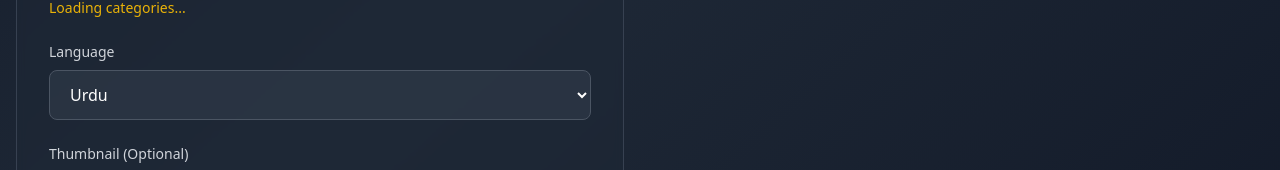
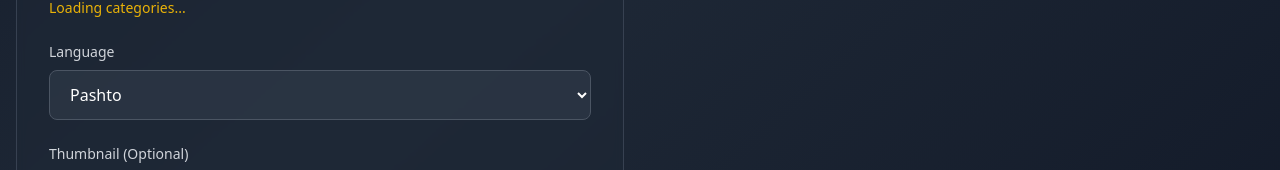
Before and after one commit to Shumail-Khan/Facts-R-Facts, a React (Create React App) app in the folder podcast-website/: page /admin/upload in a window 1280 px wide. Shown: the part 713-883 px from the top of the page. Built offline with nearby package versions, Linux system fonts and the light colour scheme; no server answers.

Commit message:
Fixed Video Thumbnail Issues

```diff
--- a/podcast-website/src/pages/Home.js
+++ b/podcast-website/src/pages/Home.js
@@ -79,7 +79,7 @@ function Home() {
         id: video._id,
         title: video.title || "Untitled",
         description: video.description || "No description available",
-        thumbnail: video.thumbnail || video.cloudinaryUrl || 'https://via.placeholder.com/500x280?text=No+Thumbnail',
+        thumbnail: video.thumbnailUrl || video.cloudinaryUrl || 'https://via.placeholder.com/500x280?text=No+Thumbnail',
         duration: formatDuration(video.duration),
         date: formatDateSafely(video.createdAt),
         views: video.views?.toString() || "0",
--- a/podcast-website/src/pages/UploadPodcast.jsx
+++ b/podcast-website/src/pages/UploadPodcast.jsx
@@ -12,7 +12,7 @@ function UploadPodcast() {
     category: "",
     thumbnail: "",
     duration: "",
-    language: "Urdu",
+    language: "Pashto",
     featured: false,
   });
 
@@ -47,6 +47,7 @@ function UploadPodcast() {
 
     fetchCategories();
   }, []);
+
 
   // Handle video playback
   const togglePlay = () => {
```
Also changed, not shown: 1 other file (tests, documents, lock files or other folders).
